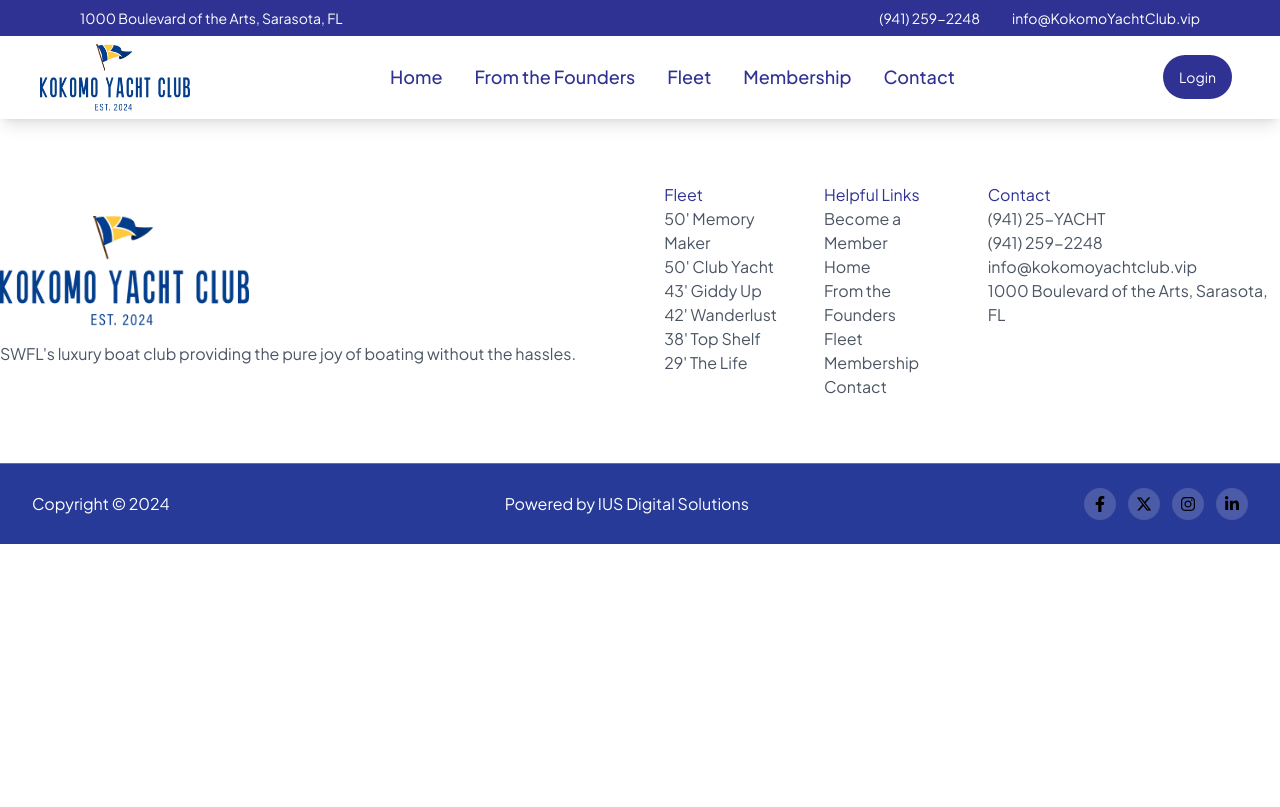
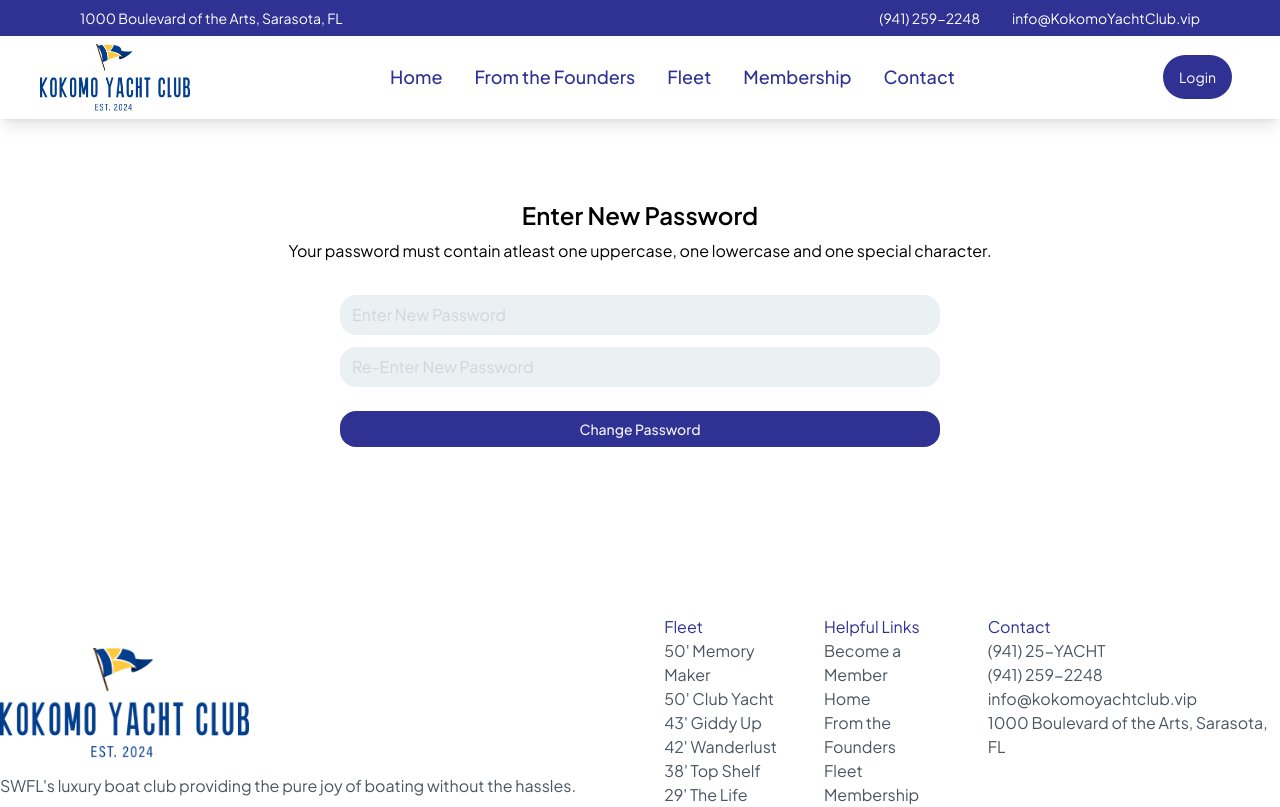
Before and after one commit to IUSDS/kokomoyachtclub, a React (Vite) app: page /new_password in a window 1280 px wide. Shown: the top 807 px of the page. Built offline with nearby package versions, Linux system fonts and the light colour scheme; no server answers.

Commit message:
adds forget password page

```diff
--- a/src/App.jsx
+++ b/src/App.jsx
@@ -11,13 +11,15 @@
 import Membership from './pages/membership';
 import Founders from './pages/founders';
 import Contact from './pages/contact';
+import ForgotPassword from './pages/ForgotPassword';
+import NewPassword from './pages/NewPassword';
 import { Routes, Route } from 'react-router-dom';
-import { SpeedInsights } from '@vercel/speed-insights/react';
 
 function App() {
   return (
-    <div className='overflow-x-hidden font-jakarta'>
+    <div className="flex flex-col min-h-screen overflow-x-hidden font-jakarta">
       <Navbar />
+      <div className="flex-grow">
         <Routes>
           <Route path='/' element={<Home />} />
           <Route path='/contact' element={<Contact />} />
@@ -29,9 +31,11 @@
           <Route path='/membership/plan_experiences' element={<PlanYourExpriences />} />
           <Route path='/membership/previous_booking' element={<PreviousBookings />} />
           <Route path='/admin' element={<AdminPage />} />
+          <Route path='/forgot_password' element={<ForgotPassword />} />
+          <Route path='/new_password' element={<NewPassword />} />
         </Routes>
+      </div>
       <Footer />
-      {/* <SpeedInsights /> */}
     </div>
   )
 }
--- a/src/components/responsiveMenu.jsx
+++ b/src/components/responsiveMenu.jsx
@@ -18,7 +18,7 @@
           initial={{ opacity: 0, y: -100 }}
           animate={{ opacity: 1, y: 0 }}
           exit={{ opacity: 0, y: -100 }}
-          className="absolute top-30 left-0 w-full h-screen bg-black/70 z-40"
+          className="absolute top-[120px] left-0 w-full h-screen bg-black/70 z-40"
         >
           <div className="texl-xl uppercase font-semibold text-white bg-midnightblue py-8 m-6 rounded-3xl">
             <ul className="flex flex-col items-center justify-center gap-10">
--- /dev/null
+++ b/src/pages/ForgotPassword.jsx
@@ -0,0 +1,48 @@
+import React, { useState } from 'react'
+import { TiTick } from "react-icons/ti";
+
+const ForgotPassword = () => {
+  const [email, setEmail] = useState('');
+  const [successMsg, setSuccessMsg] = useState(false);
+  const handleResetReq = () => {
+    setSuccessMsg(true);
+    setTimeout(() => {
+      setSuccessMsg(false);
+    }, 3000)
+  }
+  return (
+    <div className='flex flex-col justify-center items-center gap-2 py-20'>
+      <p className='font-semibold md:text-2xl text-xl'>Forgot Your Password?</p>
+      <p className='px-4 text-center'>Enter your email address below and we'll send you a link to reset your password.</p>
+      <div className='flex flex-col gap-6 md:w-[600px] mt-6'>
+        <form
+          className="w-full flex flex-col items-center justify-start gap-3"
+          onSubmit={(e) => e.preventDefault()}
+        >
+          <input
+            className="font-plus-jakarta-sans px-3 text-mini [outline:none] bg-steelblue rounded-2xl self-stretch h-10 placeholder-gray-300"
+            type="email"
+            placeholder="Email"
+            value={email}
+            onChange={(e) => setEmail(e.target.value)}
+          />
+        </form>
+        <button
+          className="w-full cursor-pointer py-2 rounded-2xl hover:bg-opacity-80 transform duration-200 [border:none] text-center text-sm font-medium font-plus-jakarta-sans text-gray-100 bg-midnightblue"
+          onClick={handleResetReq}
+        >
+          Send Reset Link
+        </button>
+      </div>
+      <div className='h-4'>
+        {successMsg && (
+          <div className='text-green-600 flex items-center justify-center'>
+            <TiTick size={30} /> Link Sent
+          </div>
+        )}
+      </div>
+    </div>
+  )
+}
+
+export default ForgotPassword;
--- /dev/null
+++ b/src/pages/NewPassword.jsx
@@ -0,0 +1,56 @@
+import React, { useState } from 'react'
+import { TiTick } from "react-icons/ti";
+
+const NewPassword = () => {
+  const [password, setPassword] = useState('');
+  const [confirmPassword, setConfirmPassword] = useState('');
+  const [successMsg, setSuccessMsg] = useState(false);
+  const handleResetReq = () => {
+    setSuccessMsg(true);
+    setTimeout(() => {
+      setSuccessMsg(false);
+    }, 3000)
+  }
+  return (
+    <div className='flex flex-col justify-center items-center gap-2 py-20'>
+      <p className='font-semibold md:text-2xl text-xl'>Enter New Password</p>
+      <p className='px-4 text-center'>Your password must contain atleast one uppercase, one lowercase and one special character.</p>
+      <div className='flex flex-col gap-6 md:w-[600px] mt-6'>
+        <form
+          className="w-full flex flex-col items-center justify-start gap-3"
+          onSubmit={(e) => e.preventDefault()}
+        >
+          <input
+            className="font-plus-jakarta-sans px-3 text-mini [outline:none] bg-steelblue rounded-2xl self-stretch h-10 placeholder-gray-300"
+            type="text"
+            placeholder="Enter New Password"
+            value={password}
+            onChange={(e) => setPassword(e.target.value)}
+          />
+          <input
+            className="font-plus-jakarta-sans px-3 text-mini [outline:none] bg-steelblue rounded-2xl self-stretch h-10 placeholder-gray-300"
+            type="text"
+            placeholder="Re-Enter New Password"
+            value={confirmPassword}
+            onChange={(e) => setConfirmPassword(e.target.value)}
+          />
+        </form>
+        <button
+          className="w-full cursor-pointer py-2 rounded-2xl hover:bg-opacity-80 transform duration-200 [border:none] text-center text-sm font-medium font-plus-jakarta-sans text-gray-100 bg-midnightblue"
+          onClick={handleResetReq}
+        >
+          Change Password
+        </button>
+      </div>
+      <div className='h-4'>
+        {successMsg && (
+          <div className='text-green-600 flex items-center justify-center'>
+            <TiTick size={30} /> Password Changed Successfully
+          </div>
+        )}
+      </div>
+    </div>
+  )
+}
+
+export default NewPassword;
--- a/src/pages/login.jsx
+++ b/src/pages/login.jsx
@@ -38,6 +38,10 @@
       setErrorMessage("Unable to login. Please try again later.");
     }
   };
+
+  const handleForgetPassword = () => {
+    navigate('/forgot_password');
+  }
 
   return (
     <>
@@ -89,7 +93,7 @@
                   LOGIN
                 </button>
 
-                <p className="text-midnightblue">forget password</p>
+                <p className="text-midnightblue cursor-pointer hover:text-blue-600 transform duration-200" onClick={handleForgetPassword}>Forgot Password?</p>
 
                 {/* Invalid credentials */}
                 {errorMessage && (
```
Lines whose indentation alone changed are shown as unchanged.
